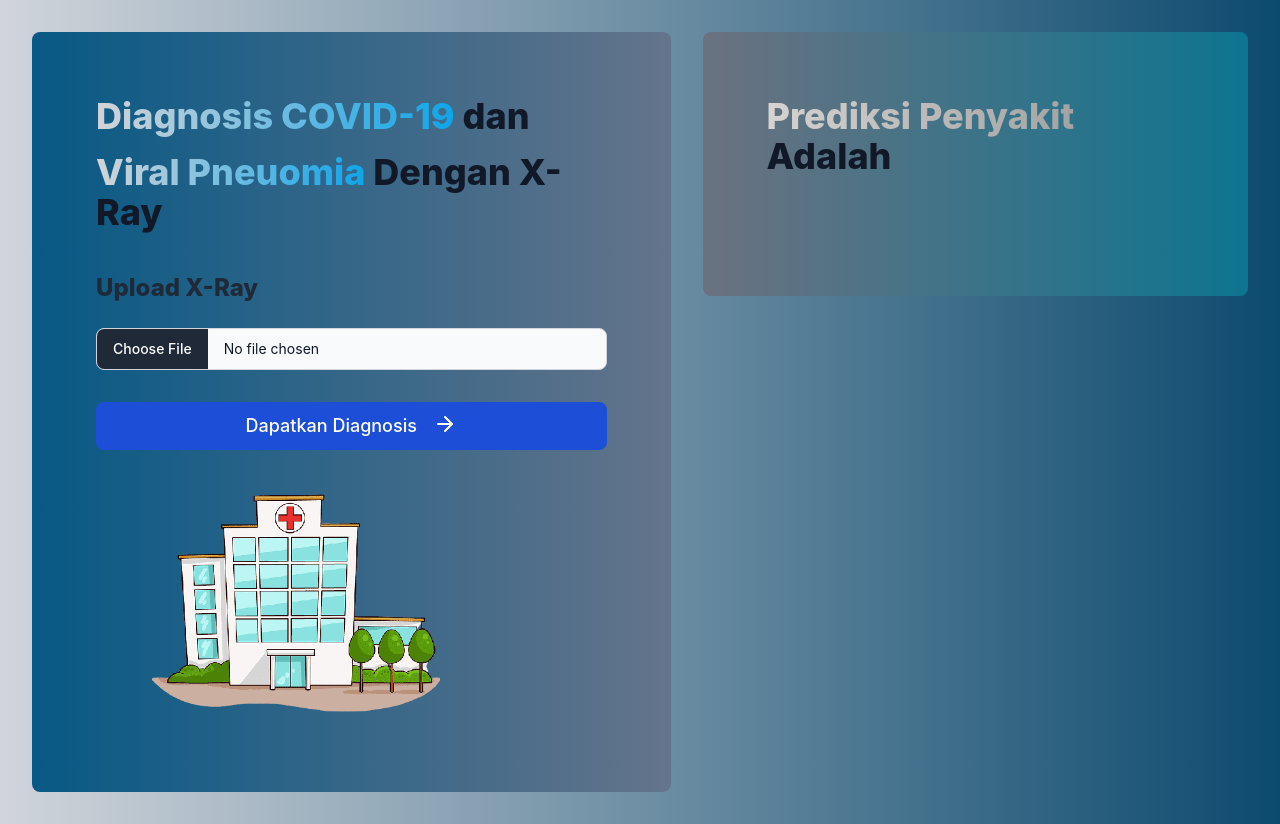
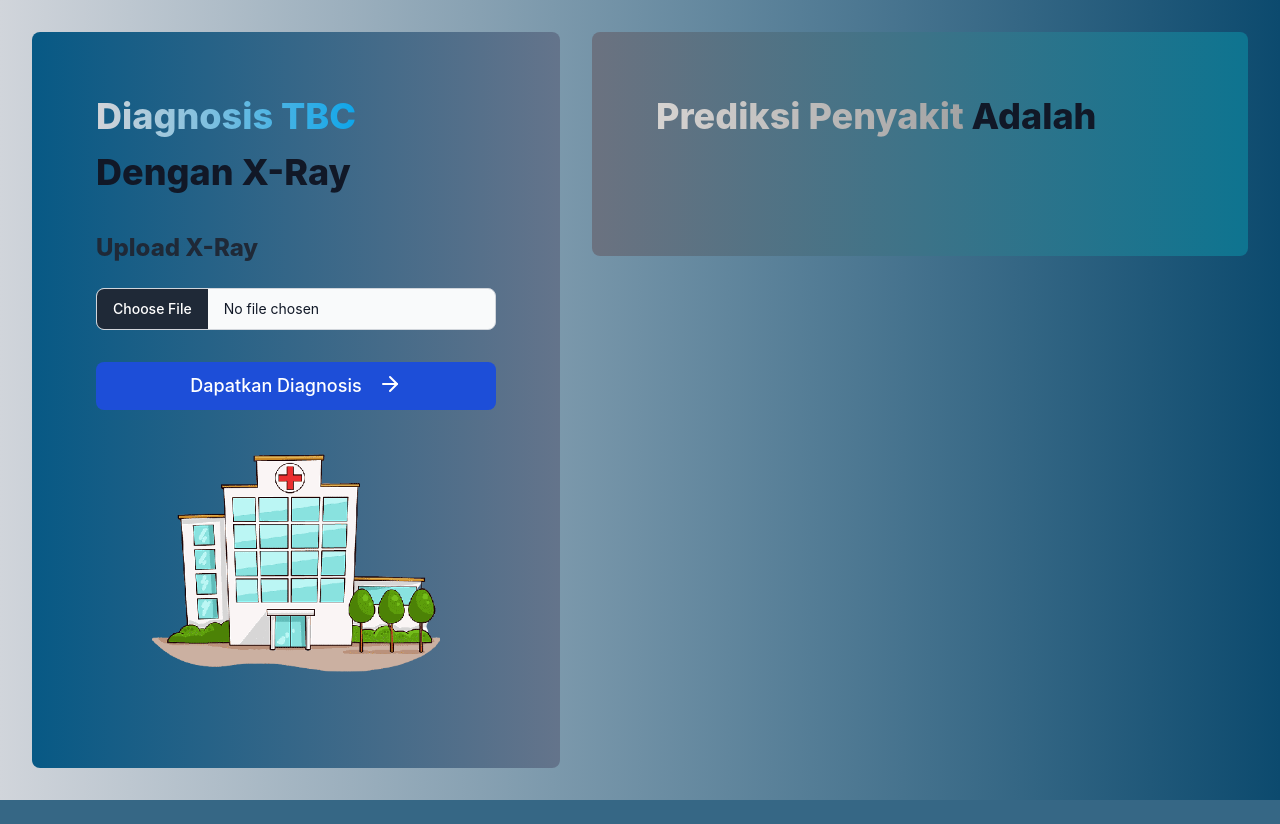
Before and after one commit to xxichlas/x-ray-tbc-prediction, a Flask app: page / in a window 1280 px wide. After the commit the page ends 800 px from the top, so only its background shows below. Run offline with Flask 2, Linux system fonts and the light colour scheme; some libraries are stand-ins or nearby versions.

Commit message:
add pillow and edit html

```diff
--- a/requirements.txt
+++ b/requirements.txt
@@ -1,5 +1,5 @@
 flask
 numpy==1.23.5
-mahotas==1.4.13
 keras
 tensorflow
+pillow
--- a/templates/index.html
+++ b/templates/index.html
@@ -38,10 +38,10 @@
 
             <h1 class="mb-4 text-3xl font-extrabold text-gray-900 dark:text-[#18181b] md:text-3xl lg:text-4xl "><span
                     class="text-transparent bg-clip-text bg-gradient-to-r to-[#0ea5e9] from-[#d4d4d8]">Diagnosis
-                    COVID-19</span> dan</h1>
+                    TBC</span></h1>
             <h1 class="mb-4 text-3xl font-extrabold text-gray-900 dark:text-[#18181b] md:text-3xl lg:text-4xl "><span
                     class="text-transparent bg-clip-text bg-gradient-to-r to-[#0ea5e9] from-[#d4d4d8]">
-                    Viral Pneuomia</span> Dengan X-Ray</h1>
+                    </span> Dengan X-Ray</h1>
 
 
         <form action="/" method="post" class="flex flex-col" enctype="multipart/form-data">
```
